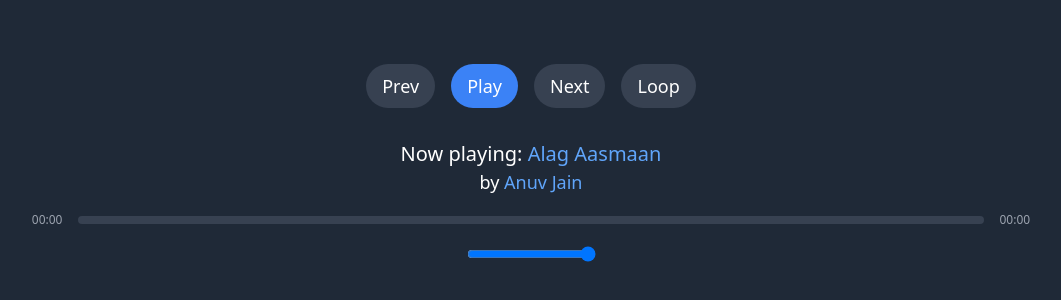
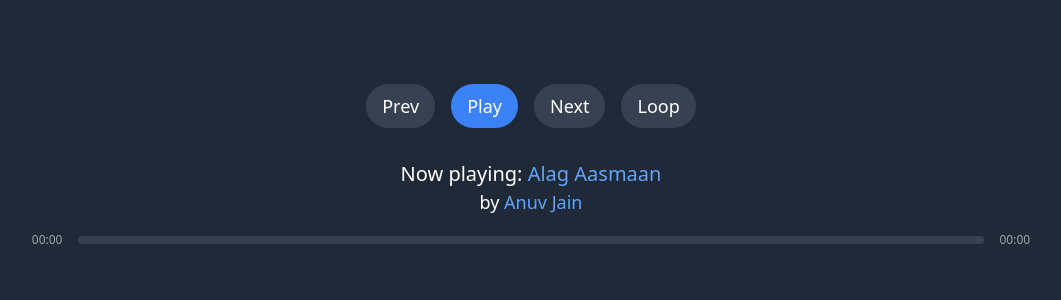
Before and after one commit to Siddharth-Dagar-25/Geet-Music-Player, a React (Create React App) app: page /track in a window 1280 px wide. Shown: the part 234-534 px from the top of the page, without its empty margins (109-1170 px from the left). Built offline with nearby package versions, Linux system fonts and the light colour scheme.

Commit message:
remove vol button

```diff
--- a/src/components/Track.js
+++ b/src/components/Track.js
@@ -127,18 +127,6 @@ const Track = () => {
         </div>
         <span className="text-xs text-gray-400">{formatTime(duration)}</span>
       </div>
-      {/* Volume Slider */}
-      <div className="volume-control mt-4">
-        <input
-          type="range"
-          min="0"
-          max="1"
-          step="0.01"
-          value={volume}
-          onChange={volumeControlHandler}
-          className="volume-slider"
-        />
-      </div>
     </div>
   );
 }
```
